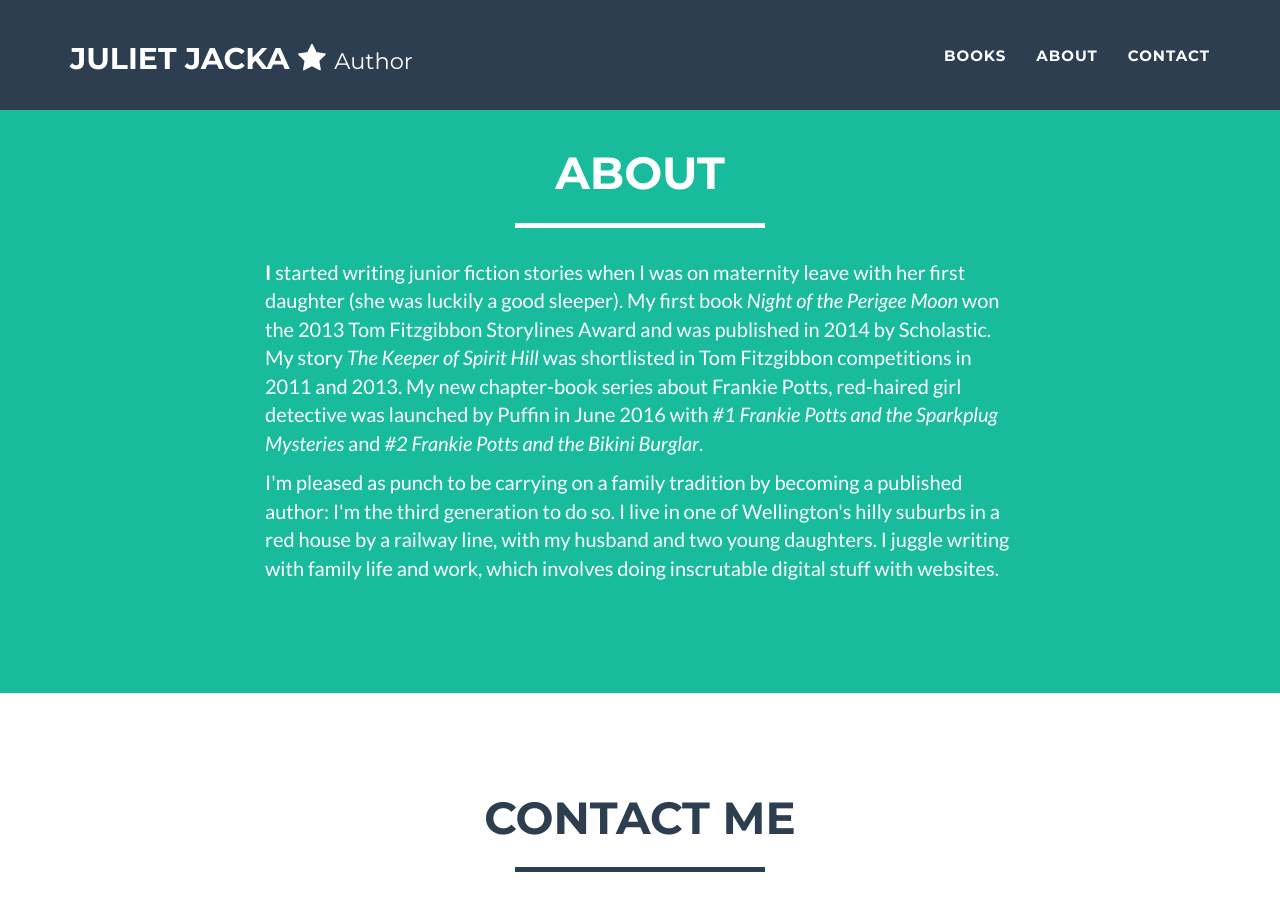
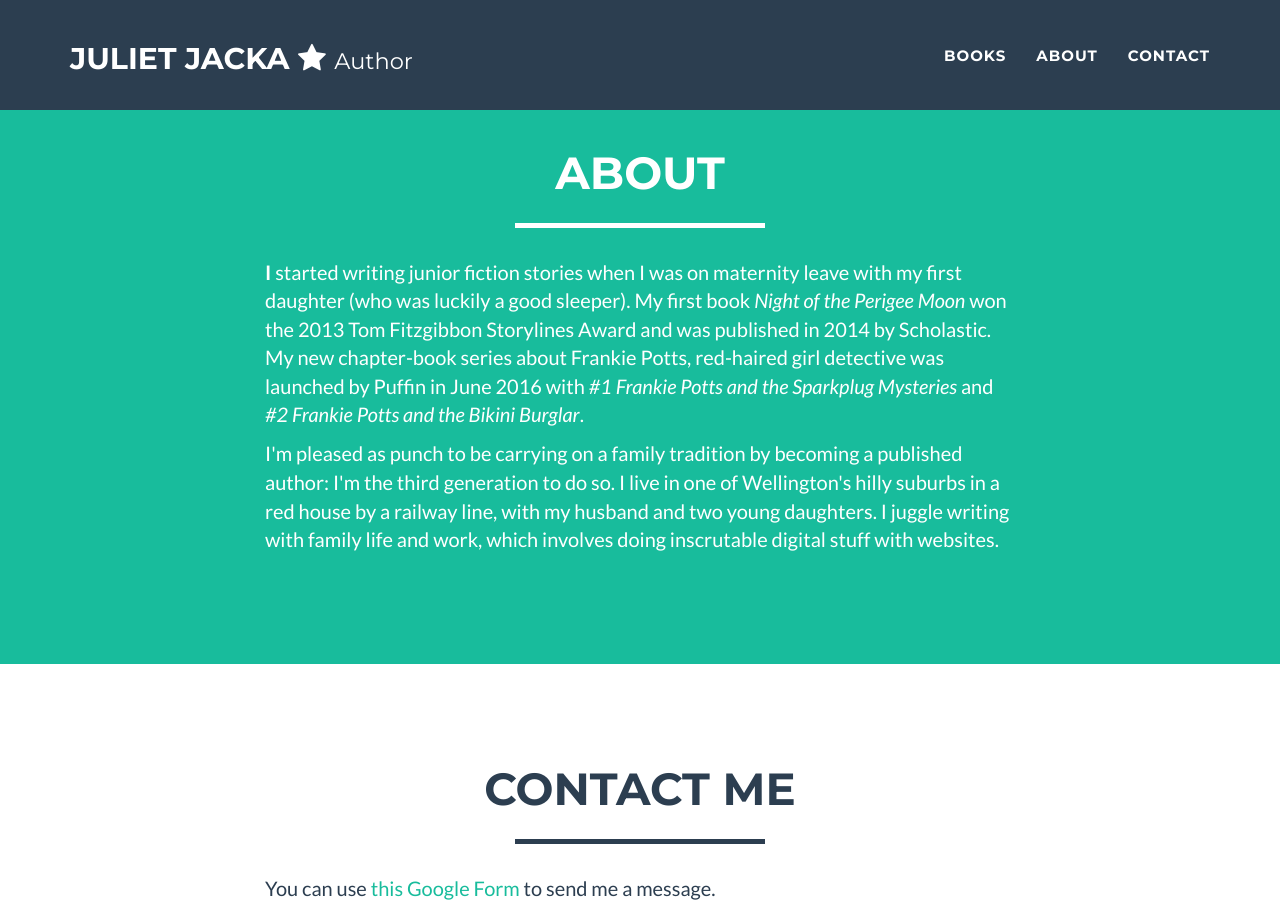
Before and after one commit to julietjacka/julietjacka.github.io, a Jekyll site: the page built from index.html, in a window 1280 px wide and 900 px high, scrolled down 947 px. Built offline with Jekyll 4.4.1, drawn with Linux system fonts in a browser that asks for light colours.

Commit message:
Update about.html

```diff
--- a/_includes/about.html
+++ b/_includes/about.html
@@ -9,7 +9,7 @@
             </div>
             <div class="row">
                 <div class="col-lg-8 col-lg-offset-2">
-                  <p><strong>I</strong> started writing junior fiction stories when I was on maternity leave with her first daughter (she was luckily a good sleeper). My first book <em>Night of the Perigee Moon</em> won the 2013 Tom Fitzgibbon Storylines Award and was published in 2014 by Scholastic. My story <em>The Keeper of Spirit Hill</em> was shortlisted in Tom Fitzgibbon competitions in 2011 and 2013. My new chapter-book series about Frankie Potts, red-haired girl detective was launched by Puffin in June 2016 with <em>#1 Frankie Potts and the Sparkplug Mysteries</em> and <em>#2 Frankie Potts and the Bikini Burglar</em>.</p>
+                  <p><strong>I</strong> started writing junior fiction stories when I was on maternity leave with my first daughter (who was luckily a good sleeper). My first book <em>Night of the Perigee Moon</em> won the 2013 Tom Fitzgibbon Storylines Award and was published in 2014 by Scholastic. My new chapter-book series about Frankie Potts, red-haired girl detective was launched by Puffin in June 2016 with <em>#1 Frankie Potts and the Sparkplug Mysteries</em> and <em>#2 Frankie Potts and the Bikini Burglar</em>.</p>
                   <p>I'm pleased as punch to be carrying on a family tradition by becoming a published author: I'm the third generation to do so. I live in one of Wellington's hilly suburbs in a red house by a railway line, with my husband and two young daughters. I juggle writing with family life and work, which involves doing inscrutable digital stuff with websites.</p>
                 </div>
             </div>
```
